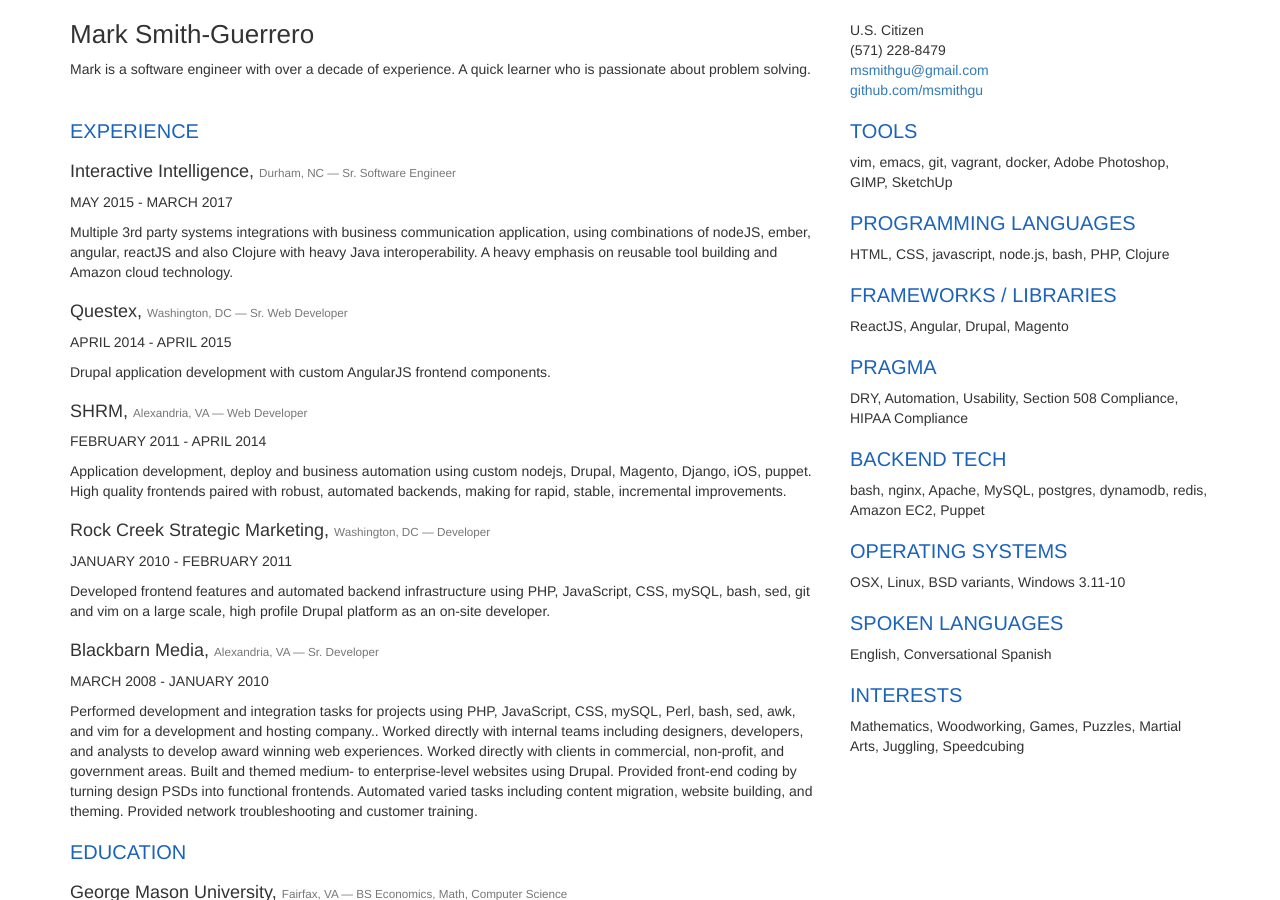
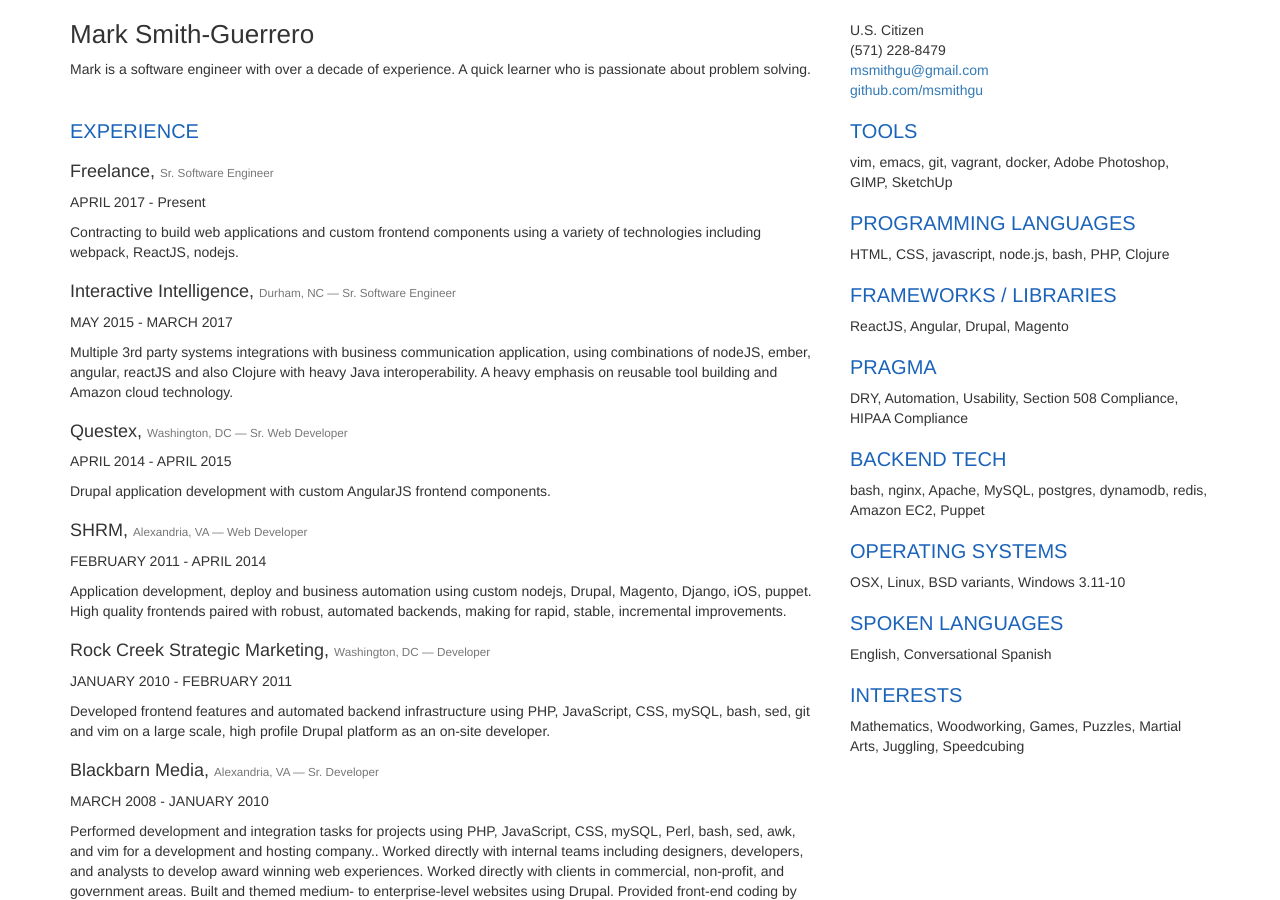
Before and after one commit to msmithgu/msmithgu.github.io, a Jekyll site: the page index.html, which Jekyll copies as it is, in a window 1280 px wide and 900 px high. Built offline with Jekyll 4.4.1, drawn with Linux system fonts in a browser that asks for light colours.

Commit message:
add recent contracting

```diff
--- a/index.html
+++ b/index.html
@@ -43,6 +43,9 @@
       <div class="row">
         <div class="col-xs-8">
           <h2>experience</h2>
+          <h3>Freelance, <small>Sr. Software Engineer</small></h3>
+          <p class="dates">APRIL 2017 - Present</p>
+          <p>Contracting to build web applications and custom frontend components using a variety of technologies including webpack, ReactJS, nodejs.</p>
           <h3>Interactive Intelligence, <small>Durham, NC — Sr. Software Engineer</small></h3>
           <p class="dates">MAY 2015 - MARCH 2017</p>
           <p>Multiple 3rd party systems integrations with business communication
```
